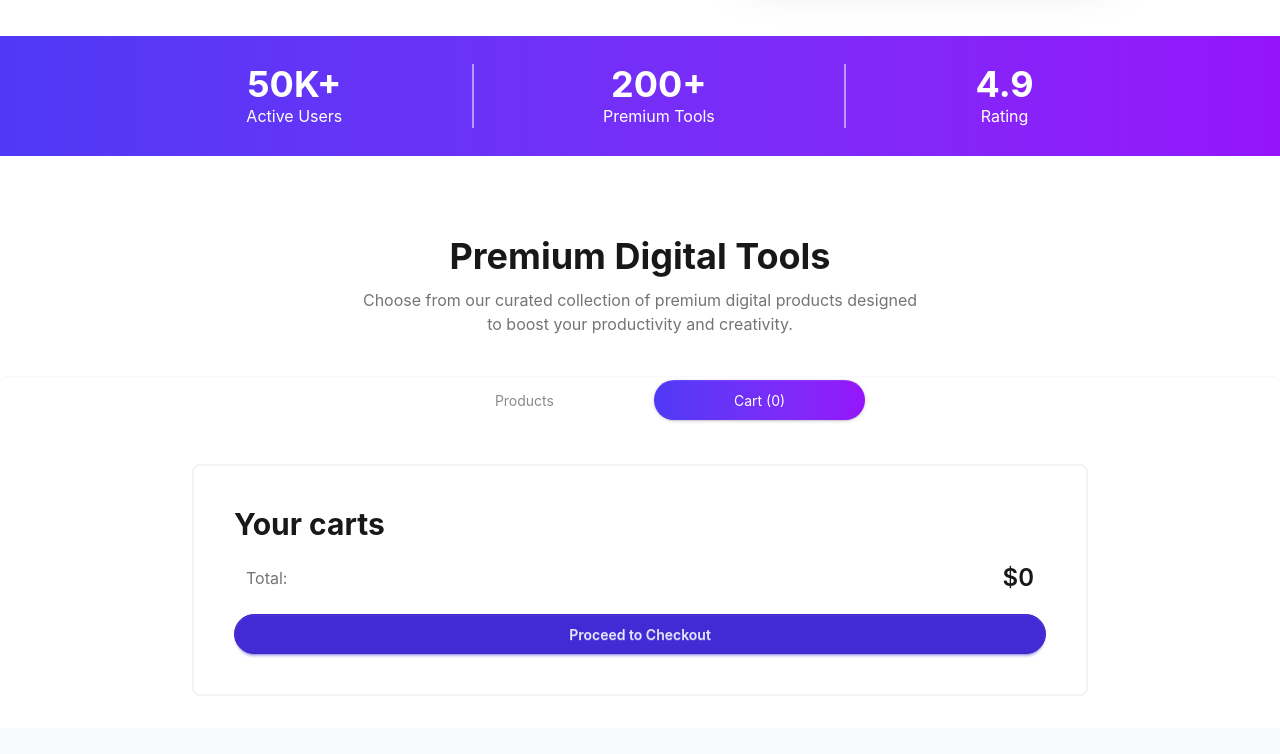
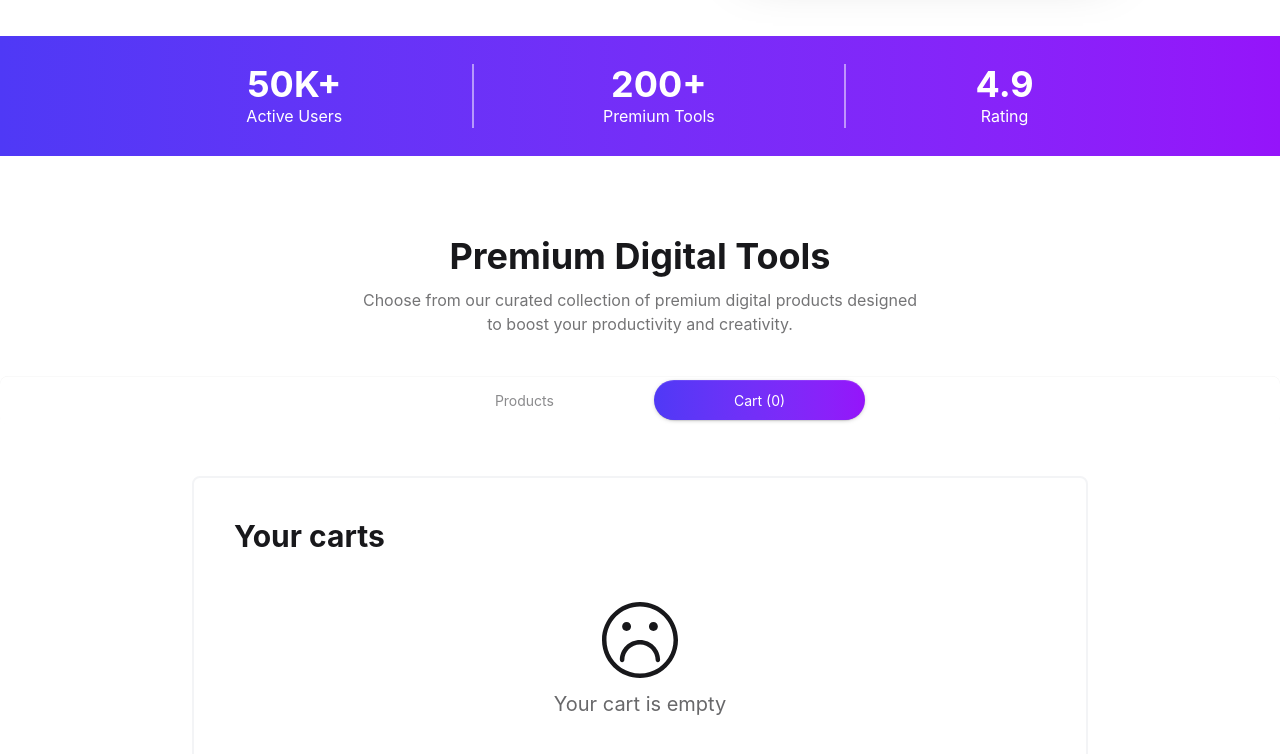
Before and after one commit to Nafiul-Islam-Eshan/DigiTools-Platform, a React (Vite) app: page / in a window 1280 px wide. Both pictures are taken after a click on the radio button "Cart (0)". Shown: the part 602-1356 px from the top of the page. Built offline with nearby package versions, Linux system fonts and the light colour scheme.

Commit message:
Carts: Delete btn and Checkout btn functionality is set

```diff
--- a/src/App.jsx
+++ b/src/App.jsx
@@ -38,7 +38,7 @@ function App() {
 
       { activeTab==="product" && <DigitalTools productsResponse={productsResponse} cards={cards} setCards={setCards} />}
 
-      {activeTab==="cart" && <Cart cards={cards}/> }
+      {activeTab==="cart" && <Cart cards={cards} setCards={setCards} /> }
 
       <GetStarted />
 
--- a/src/Components/DigitalTools/Cart.jsx
+++ b/src/Components/DigitalTools/Cart.jsx
@@ -1,13 +1,27 @@
 import React from "react";
+import { TfiFaceSad } from "react-icons/tfi";
 
-const Cart = ({ cards }) => {
-    const totalPrice = cards.reduce((sum , item)=> sum + item.price, 0 )
+const Cart = ({ cards, setCards }) => {
+  const totalPrice = cards.reduce((sum, item) => sum + item.price, 0);
   //   console.log(cards);
+  const handleDelete = (card) => {
+    const newArray = cards.filter(c => c.id !== card.id);
+    setCards(newArray);
+  }
+
   return (
-    <div className="w-full md:w-[70%] mx-auto my-8 border-2 border-gray-100 rounded-lg p-10 space-y-5">
+    <div className="w-full md:w-[70%] mx-auto my-13 border-2 border-gray-100 rounded-lg p-10 space-y-5">
       {/* Heading */}
       <h2 className="font-bold text-3xl">Your carts</h2>
 
+      {cards.length === 0 ? ( // while card is empty
+        <div className="flex flex-col justify-center items-center gap-3 py-7">
+            <TfiFaceSad className="size-19 text-center"/>
+          <p className="text-xl text-center opacity-65">Your cart is empty</p>
+        </div>
+      ) : (
+        // while card is not empty
+        <>
           {/* Each selected cart */}
           {cards.map((card) => {
             return (
@@ -23,22 +37,25 @@ const Cart = ({ cards }) => {
                     </div>
                   </div>
                 </div>
-            <button className="btn btn-error btn-outline">Remove</button>
+                <button onClick={() => handleDelete(card)} className="btn btn-error btn-outline">Remove</button>
               </div>
             );
           })}
-
           {/* Total */}
           <div className="flex justify-between items-center mx-3">
             <p className="opacity-60">Total:</p>
-        <p className="text-2xl font-semibold">
-          {" "}
-          ${totalPrice}
-        </p>
+            <p className="text-2xl font-semibold"> ${totalPrice}</p>
           </div>
 
           {/* Button */}
-      <button className="btn btn-primary w-full rounded-full">Proceed to Checkout</button>
+          <button
+            onClick={() => setCards([])}
+            className="btn btn-primary w-full rounded-full"
+          >
+            Proceed to Checkout
+          </button>
+        </>
+      )}
     </div>
   );
 };
```
Lines whose indentation alone changed are shown as unchanged.
